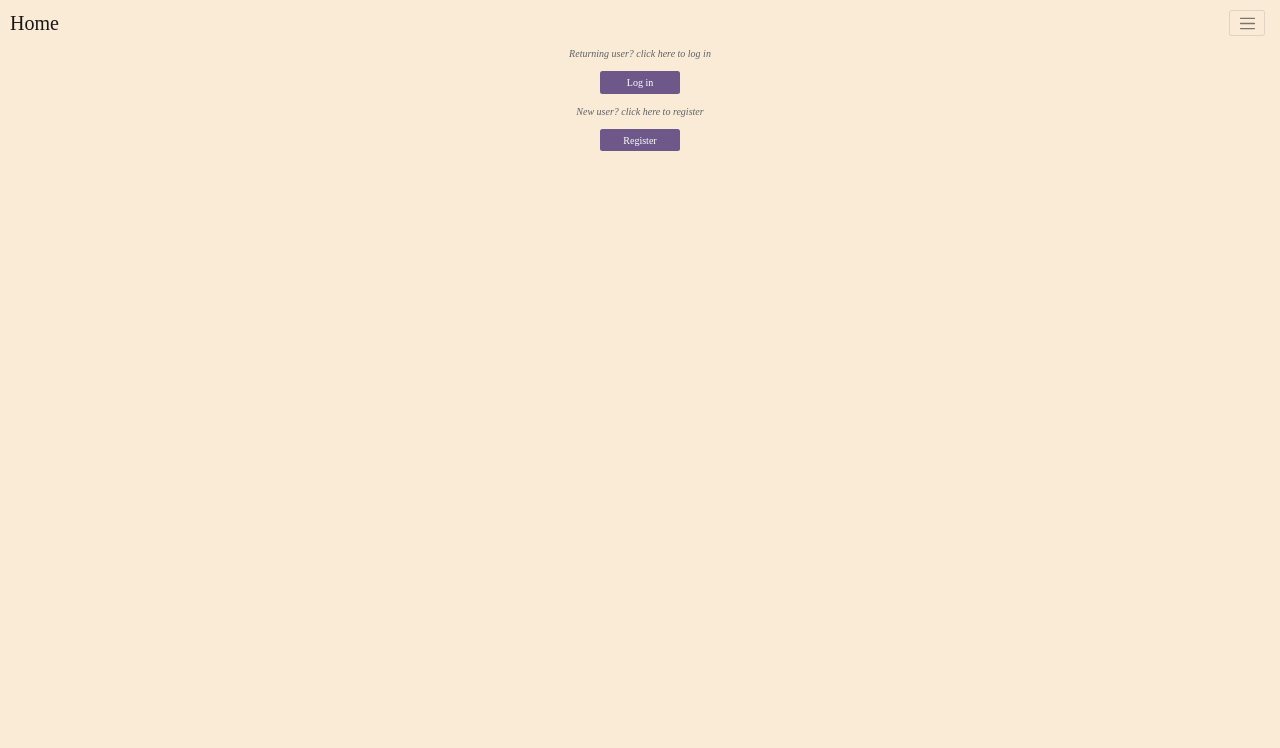
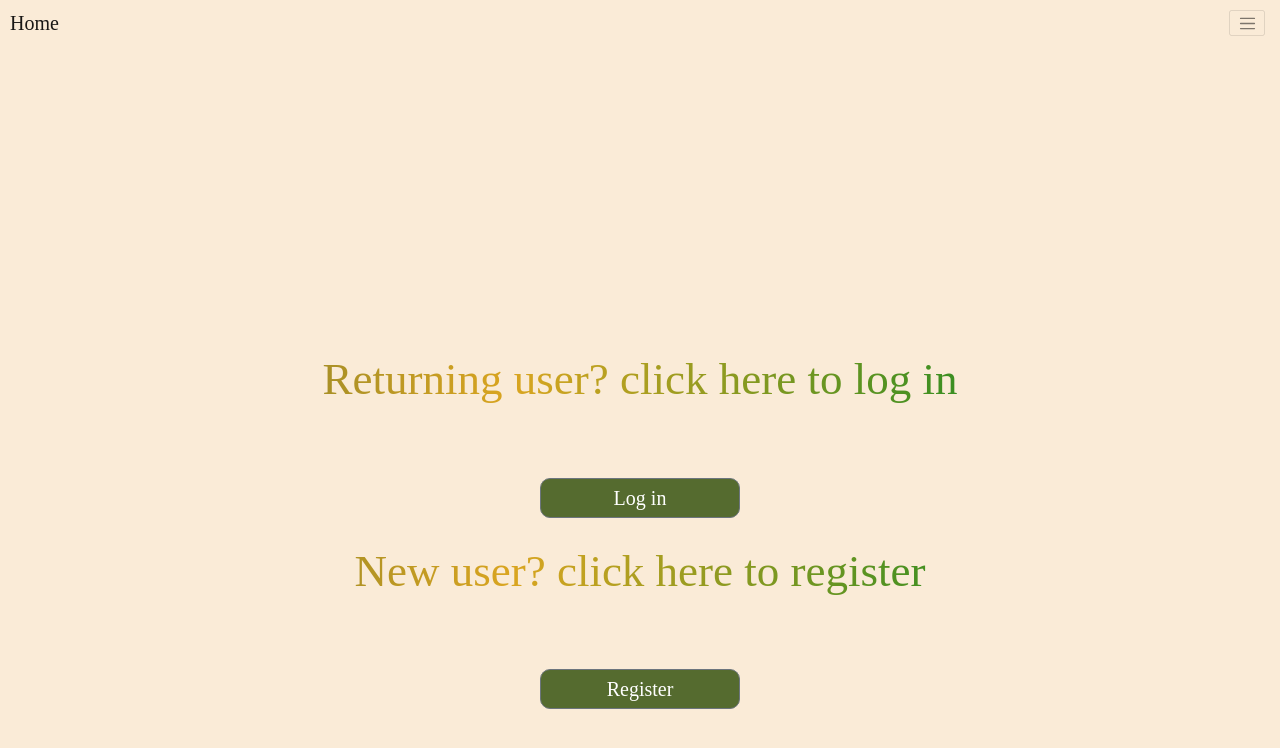
Before and after one commit to trysplit/frontend, a React (Create React App) app in the folder split/: page / in a window 1280 px wide. Shown: the top 748 px of the page. Built offline with nearby package versions, Linux system fonts and the light colour scheme.

Commit message:
Added style to the Home component.

```diff
--- a/split/src/components/Home.js
+++ b/split/src/components/Home.js
@@ -9,21 +9,32 @@ const Home = () => {
        display: flex;
        flex-direction: column;
        justify-content: center;
-       align-items: center;
-       /* height: 100vh; */
-       img {
-           width:25rem;
-       }
-       p {
-        font-style: italic;
-        fomt-size: 40px;
-        margin: 0;
+       align-items: center;padding: 30rem 0;
+       p{
+        width: 100%;
+        text-align: center;
+        margin-bottom: 5%;
+        font-size: 4.5rem;
+        overflow: hidden;
+        background: linear-gradient(90deg, darkolivegreen, goldenrod, forestgreen);
+        background-repeat: repeat;
+        background-size: 80%;
+        animation: animate 5s linear infinite;
+        -webkit-background-clip: text;
+        -webkit-text-fill-color: rgba(255, 255, 255, 0);
        }
        button {
-           background: #6E588A;
-           border-style: none;
-           width: 80px;
-           margin: 1rem;
+        width: 8rem;
+        background: #6E588A;
+        background-color: darkolivegreen;
+        margin: 0 10px 20px;
+        cursor: pointer;
+        width: 200px;
+        height: 40px;
+        font-size: 2rem;
+        border-radius: 10px;
+        color: white;
+        font-family: 'Noticia Text', serif;
        }
     `;
 
@@ -33,9 +44,9 @@ const Home = () => {
 
 
             <p>Returning user? click here to log in</p>
-            <Link to='/login'><Button>Log in</Button></Link>
+            <Link className="Link" to='/login'><Button>Log in</Button></Link>
             <p>New user? click here to register</p>
-            <Link to='/register'><Button>Register</Button></Link>
+            <Link className="Link"  to='/register'><Button>Register</Button></Link>
         </HomeCont>
     )
 }
```
